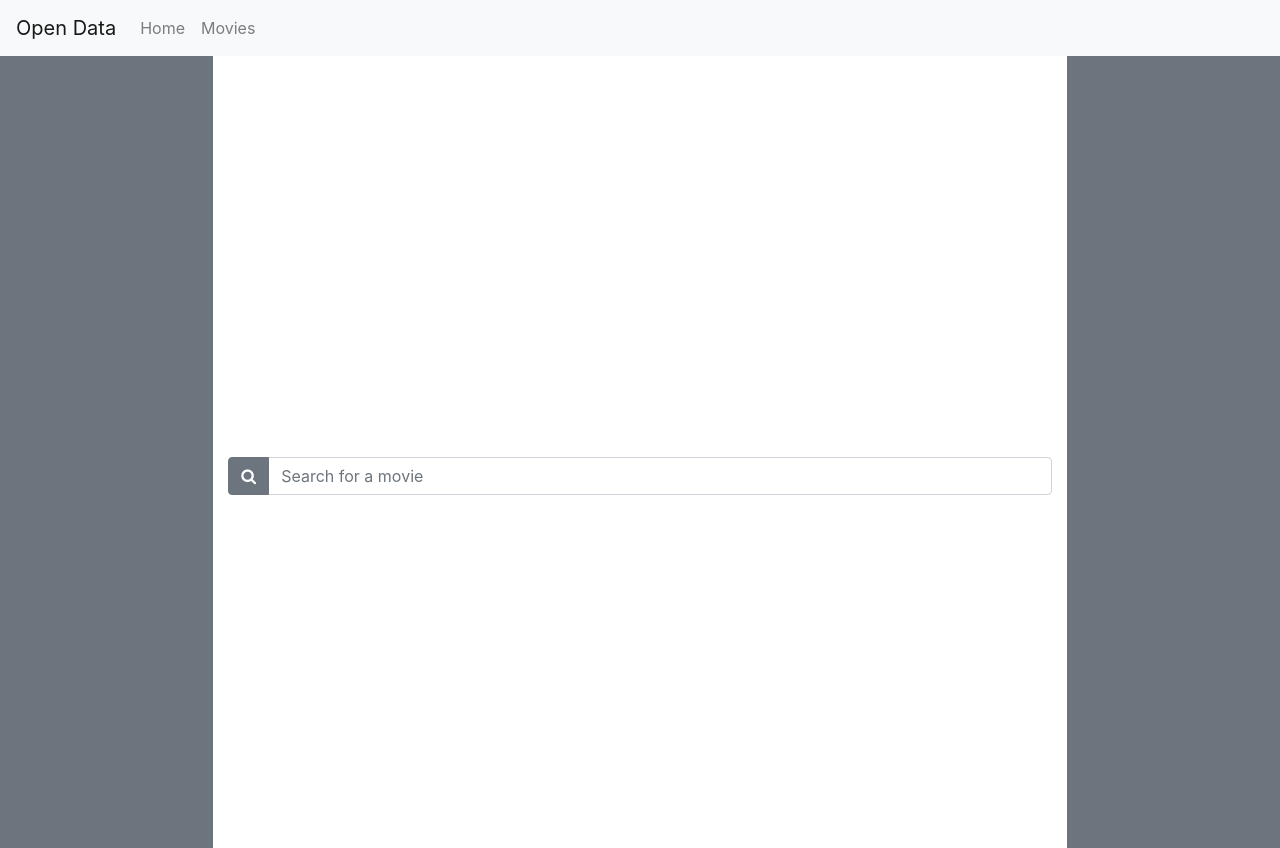
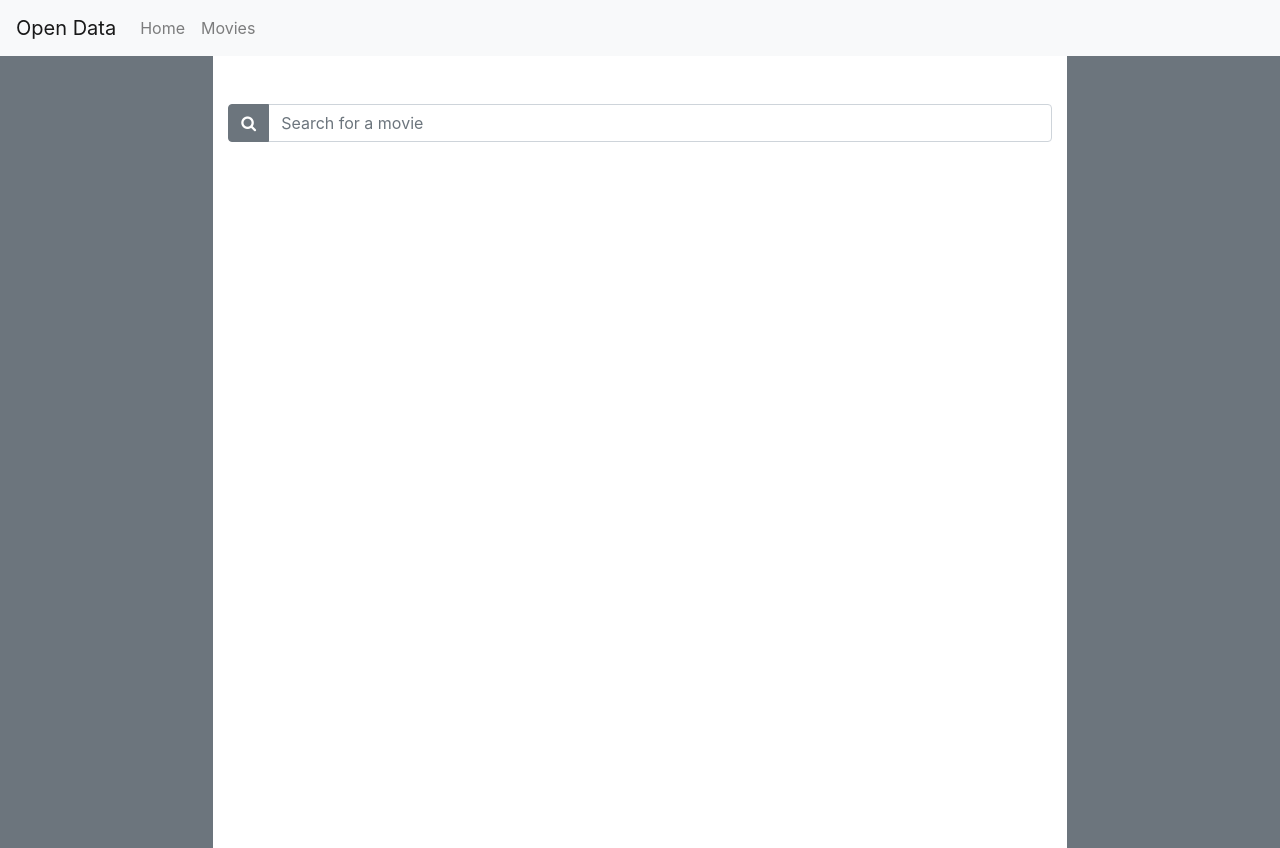
Before and after one commit to exe107/imdb-ui, a React (Create React App) app: page / in a window 1280 px wide. Built offline with nearby package versions, Linux system fonts and the light colour scheme.

Commit message:
fix react key bug

```diff
--- a/src/pages/Home.jsx
+++ b/src/pages/Home.jsx
@@ -12,8 +12,8 @@ const Home = () => {
   }, [movie]);
 
   return (
-    <div className="d-flex full-screen">
-      <div className="input-group m-auto">
+    <div className="full-screen">
+      <div className="input-group">
         <div className="input-group-prepend">
           <button className="btn btn-secondary" onClick={onSearchClick}>
             <i className="fa fa-search" />
--- a/src/pages/movies-search/MoviesSearchResults.jsx
+++ b/src/pages/movies-search/MoviesSearchResults.jsx
@@ -63,8 +63,9 @@ const MoviesSearchResults = props => {
       </div>
       {_range(firstMovieOrdinal, lastMovieOrdinal + 1).map(ordinal => {
         const movie = movies[ordinal - 1];
+        const {id, name} = movie;
 
-        return <MovieResult key={movie.id} ordinal={ordinal} movie={movie} />;
+        return <MovieResult key={`${id}-${name}`} ordinal={ordinal} movie={movie} />;
       })}
       <h5>
         {`Showing ${firstMovieOrdinal} to ${lastMovieOrdinal} out of total ${movies.length} results`}
```
